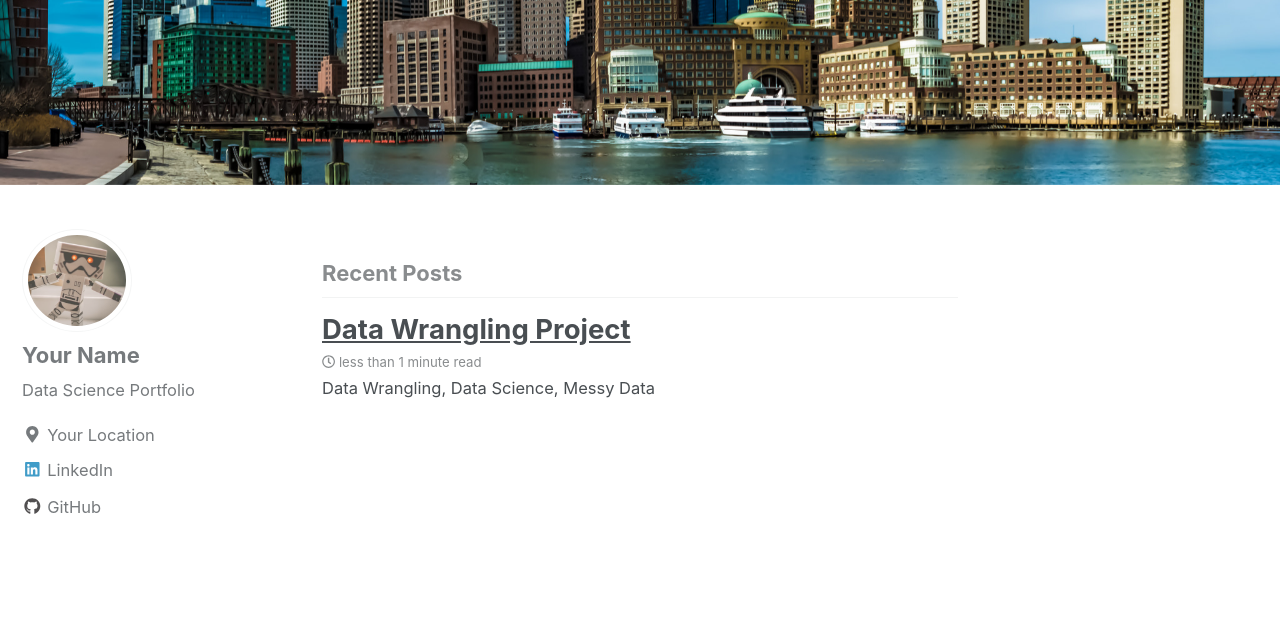
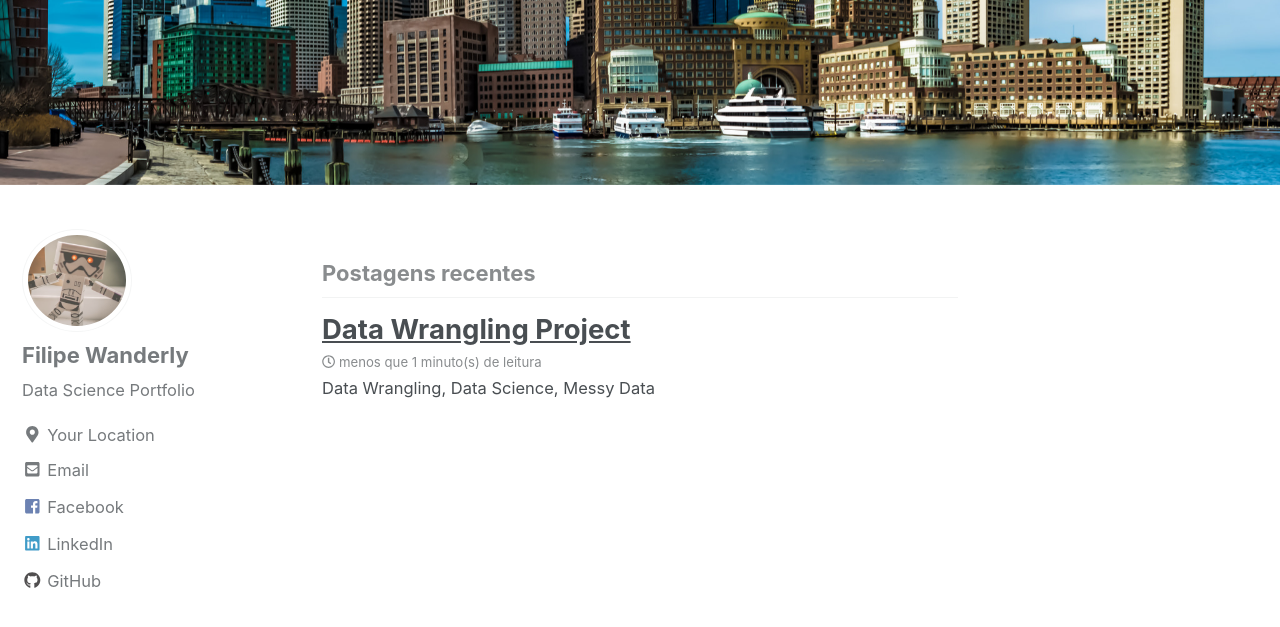
Before and after one commit to filipewds/filipewds.github.io, a Jekyll site: the page built from index.html, in a window 1280 px wide and 900 px high, scrolled down 423 px. Shown: the top 627 px of the window. Built offline with Jekyll 4.4.1, drawn with Linux system fonts in a browser that asks for light colours; nearby versions of some CDN libraries; the list of posts is cut into pages by our own code; some of the changed text lies outside the part shown.

Commit message:
Updating Confs

```diff
--- a/_config.yml
+++ b/_config.yml
@@ -8,12 +8,12 @@
 minimal_mistakes_skin    : "default" # "air", "aqua", "contrast", "dark", "dirt", "neon", "mint", "plum", "sunrise"
 
 # Site Settings
-locale                   : "en-US"
-title                    : "Your Name"
+locale                   : "pt-BR"
+title                    : "Filipe Wanderly"
 title_separator          : "-"
-name                     : "Your Name"
+name                     : "Filipe Wanderly"
 description              : "Data Science Portfolio"
-url                      : # the base hostname & protocol for your site e.g. "https://mmistakes.github.io"
+url                      : "https://filipewds.github.io"
 baseurl                  : # the subpath of your site, e.g. "/blog"
 repository               : # GitHub username/repo-name e.g. "mmistakes/minimal-mistakes"
 teaser                   : # path of fallback teaser image, e.g. "/assets/images/500x300.png"
@@ -29,7 +29,7 @@ comments:
     # https://developers.facebook.com/docs/plugins/comments
     appid                :
     num_posts            : # 5 (default)
-    colorscheme          : # "light" (default), "dark"
+    colorscheme          : "dark" # "light" (default), "dark"
 staticman:
   allowedFields          : # ['name', 'email', 'url', 'message']
   branch                 : # "master"
@@ -84,18 +84,18 @@ analytics:
 
 # Site Author
 author:
-  name             : "Your Name"
+  name             : "Filipe Wanderly"
   avatar           : "/images/bio-pic-2.jpg" # path of avatar image, e.g. "/assets/images/bio-photo.jpg"
   bio              : "Data Science Portfolio"
   location         : "Your Location"
-  email            :
+  email            : "filipewds@hotmail.com"
   uri              :
   home             : # null (default), "absolute or relative url to link to author home"
   bitbucket        :
   codepen          :
   dribbble         :
   flickr           :
-  facebook         :
+  facebook         : "https://www.facebook.com/filipewds"
   foursquare       :
   github           : "Your Github"
   gitlab           :
@@ -103,7 +103,7 @@ author:
   keybase          :
   instagram        :
   lastfm           :
-  linkedin         : "dataoptimal" # "john-doe-12345678" (the last part of your profile url, e.g. https://www.linkedin.com/in/john-doe-12345678)
+  linkedin         : "https://www.linkedin.com/in/filipewds" # "john-doe-12345678" (the last part of your profile url, e.g. https://www.linkedin.com/in/john-doe-12345678)
   pinterest        :
   soundcloud       :
   stackoverflow    : # "123456/username" (the last part of your profile url, e.g. https://stackoverflow.com/users/123456/username)
```
